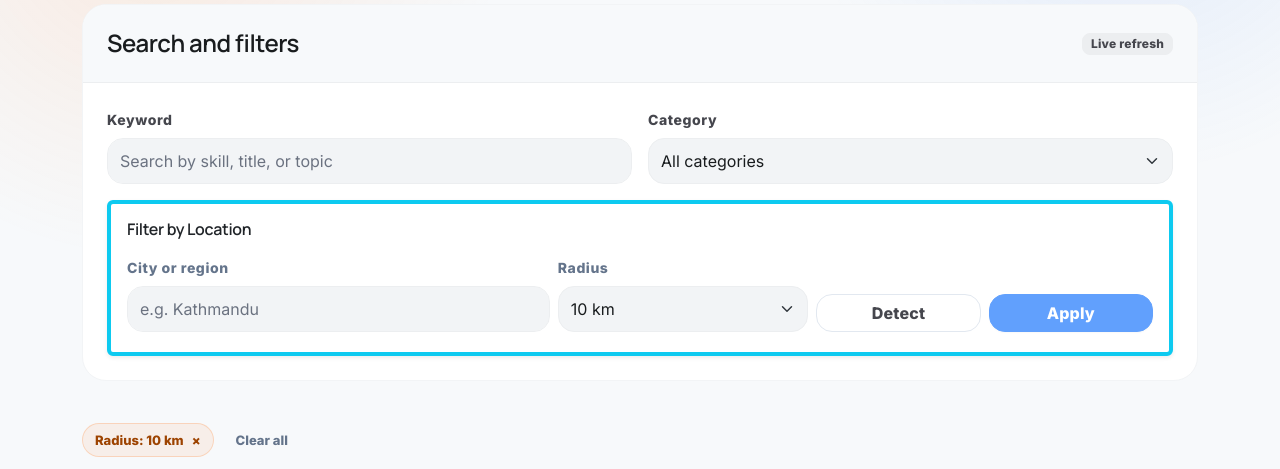
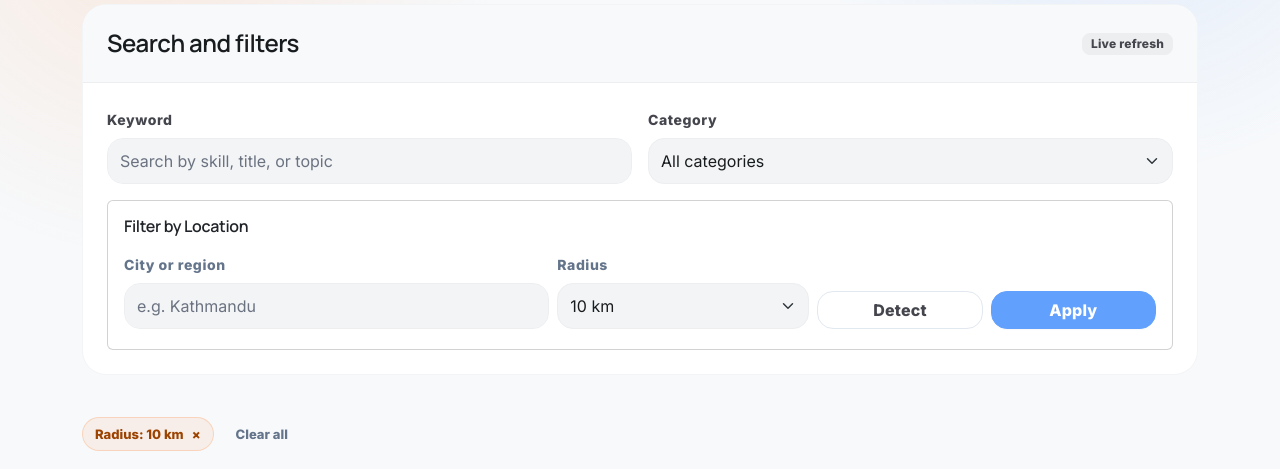
Before and after one commit to 13hugol/Sahayogi, a Flask app: template app/templates/listings/index.html in a window 1280 px wide. Shown: the part 229-698 px from the top of the page. Run offline with Flask 3, Linux system fonts and the light colour scheme; the template is opened without the code that fills it, so the values that code supplies are empty; parts of the project's set-up code (start-up, migrations or seed data) failed here and were passed over.

Commit message:
style(ui): remove colored border from location filter panel

```diff
--- a/app/templates/listings/index.html
+++ b/app/templates/listings/index.html
@@ -52,7 +52,7 @@
           </div>
         </div>
 
-        <div class="card shadow-sm border-info border-start border-4" id="location-filter-panel">
+        <div class="card" id="location-filter-panel">
           <div class="card-body">
             <h6 class="card-title fw-semibold mb-3">
               <i class="bi bi-geo-alt"></i> Filter by Location
```
